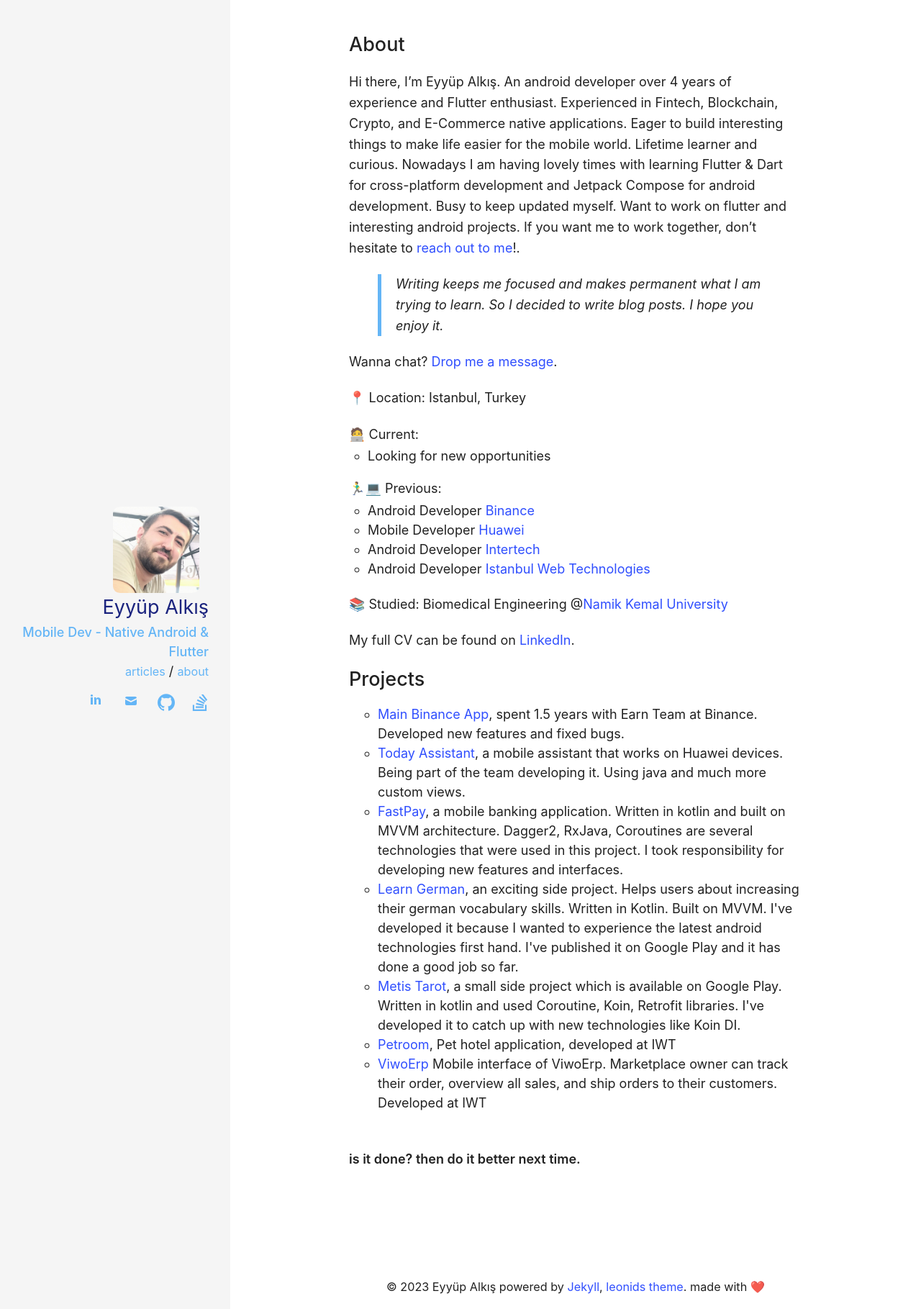
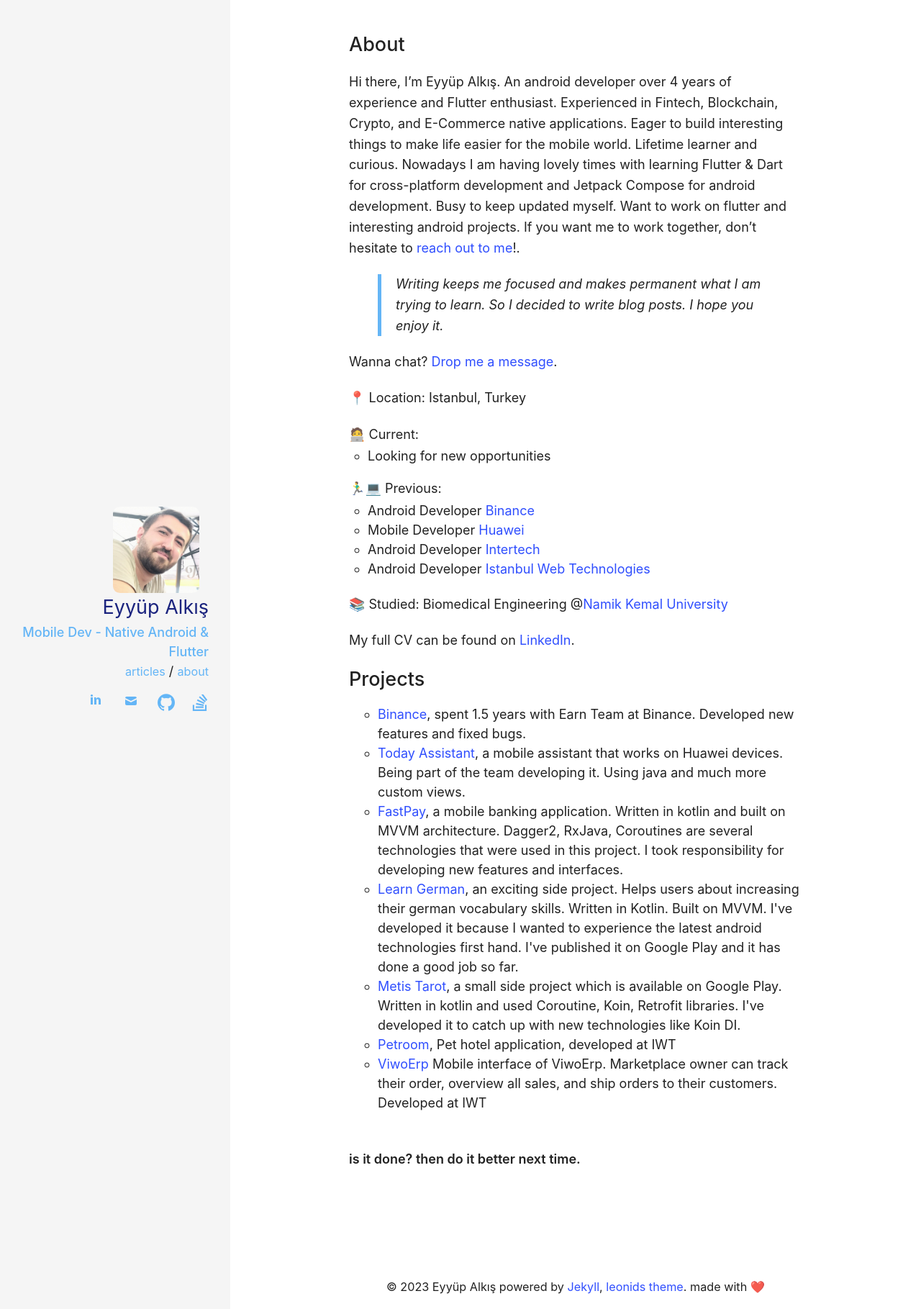
Before and after one commit to EyyupAlkis/About, a Jekyll site: the page built from about.md, in a window 1280 px wide. Shown: the whole page at 72% size. Built offline with Jekyll 4.4.1, drawn with Linux system fonts in a browser that asks for light colours.

Commit message:
renaming

```diff
--- a/about.md
+++ b/about.md
@@ -62,7 +62,7 @@ My full CV can be found on <a href="https://www.linkedin.com/in/alkiseyyup/">Lin
 
   <ul style="list-style-type: circle;">
     <li>
-      <a href="https://www.binance.com/en/earn">Main Binance App</a>, spent 1.5 years with Earn Team at Binance. Developed new features and fixed bugs.
+      <a href="https://www.binance.com/en/earn">Binance</a>, spent 1.5 years with Earn Team at Binance. Developed new features and fixed bugs.
     </li>
     <li>
       <a href="https://consumer.huawei.com/en/mobileservices/assistant/">Today Assistant</a>, a mobile assistant that works on Huawei devices. Being part of the team developing it. Using java and much more custom views.
```
